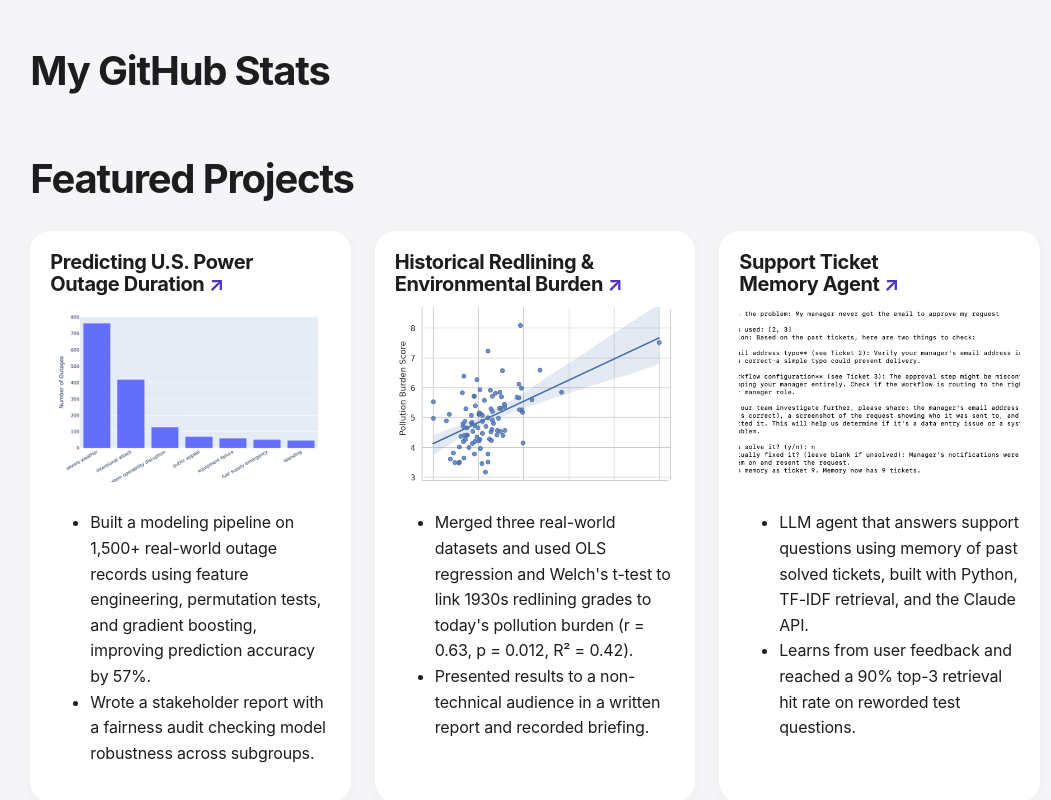
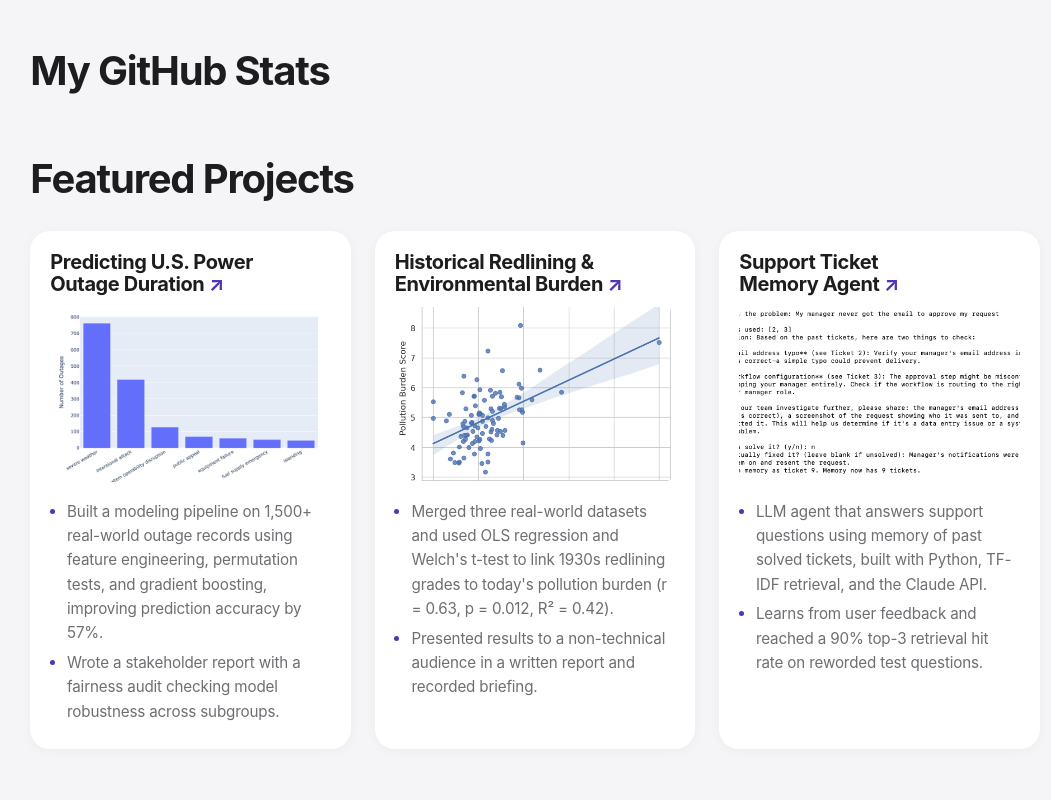
Before and after one commit to nmirbekova-wq/Personal-Portfolio, a plain HTML site: page index.html in a window 1280 px wide. Shown: the part 791-1591 px from the top of the page, without its empty margins (105-1156 px from the left). Drawn offline with Linux system fonts and the light colour scheme; no server answers.

Commit message:
Style project bullets and add Alma and Fluent.ai images

```diff
--- a/lib/projects.json
+++ b/lib/projects.json
@@ -99,7 +99,7 @@
   {
     "title": "Alma: UX/UI and Graphic Design",
     "year": "2025",
-    "image": "https://vis-society.github.io/labs/2/images/empty.svg",
+    "image": "images/projects/alma.png",
     "description": [
       "Graphic and UX/UI designer at an AI LegalTech startup making immigration easier ($5.1M raised).",
       "Designed data-driven UI improvements for navigation and accessibility.",
@@ -109,7 +109,7 @@
   {
     "title": "Fluent.ai: UX/UI Design",
     "year": "2024",
-    "image": "https://vis-society.github.io/labs/2/images/empty.svg",
+    "image": "images/projects/fluent-ai.png",
     "description": [
       "UX/UI designer for an English learning app for IT specialists, founded by a Stanford LdX graduate.",
       "Interviewed 15+ IT professionals and prototyped the full app workflow in Figma.",
--- a/style.css
+++ b/style.css
@@ -431,3 +431,19 @@ img {
 .projects article a:hover {
   color: var(--color-accent);
 }
+
+/* Bullet point descriptions on project cards */
+.projects ul {
+  margin: 0;
+  padding-left: 1.1em;
+  color: var(--color-muted);
+  font-size: 0.95rem;
+}
+
+.projects li {
+  margin-block: 0.35em;
+}
+
+.projects li::marker {
+  color: var(--color-accent);
+}
```
